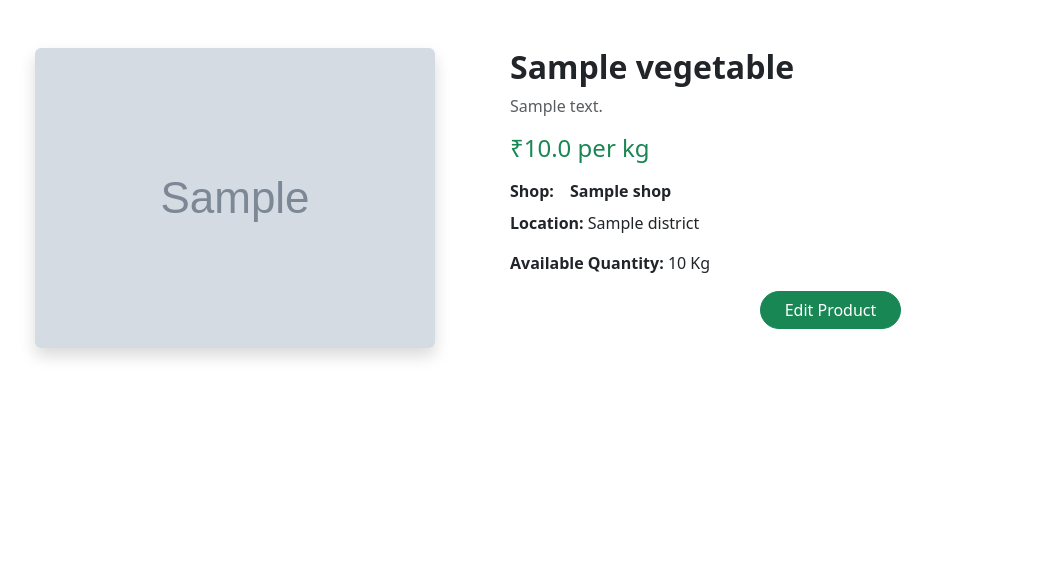
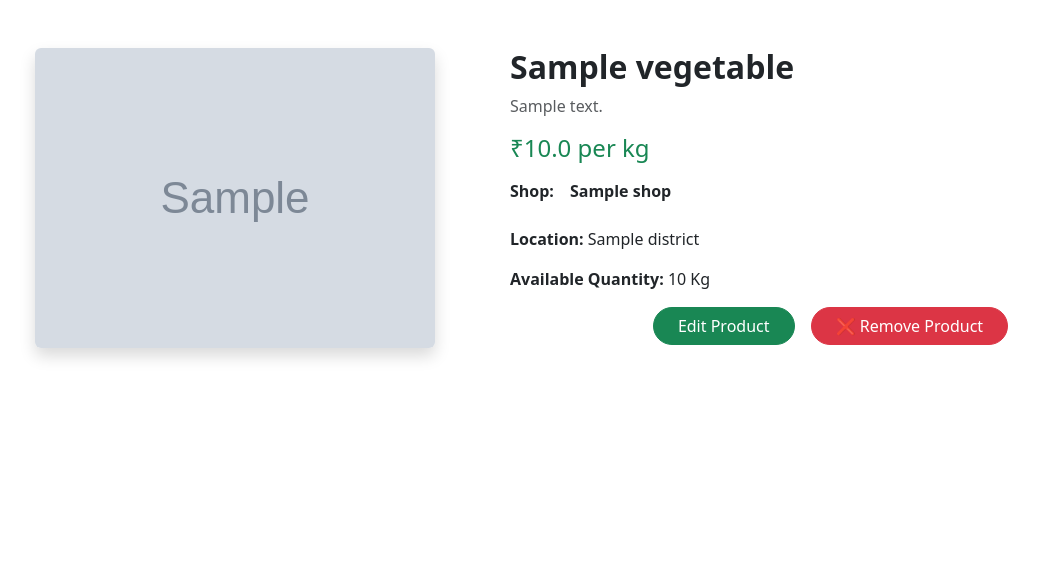
Before and after one commit to PYEXPO25/T043_CODECRAFTERS, a Django app: a page that uses source/myapp/marketplace/templates/marketplace/productdetail.html in a window 1280 px wide. Shown: the part 56-641 px from the top of the page, without its empty margins (47-1086 px from the left). Run offline with Django 5.2, Linux system fonts and the light colour scheme; a user stored in the database is signed in; tables that the repository leaves empty hold one stand-in row (values such as "Sample post"); grey boxes marked "Sample" are stand-in pictures.

Commit message:
Delete product

```diff
--- a/source/myapp/marketplace/forms.py
+++ b/source/myapp/marketplace/forms.py
@@ -48,7 +48,7 @@ class SetPasswordForm(forms.Form):
 
 
 class OrderForm(forms.ModelForm):
-    quantity = forms.IntegerField(min_value=1)
+    quantity = forms.IntegerField(min_value=1,required=True)
 
 
     class Meta:
--- a/source/myapp/marketplace/templates/marketplace/productdetail.html
+++ b/source/myapp/marketplace/templates/marketplace/productdetail.html
@@ -1,7 +1,5 @@
 {% extends "marketplace/includes/base.html" %}
 {% load static %}
-
-
 
 {% block content %}
 
@@ -19,6 +17,7 @@
                 <h2 class="fw-bold">{{product.category}}</h2>
                 <p class="text-muted">{{product.description}}</p>
                 <h4 class="text-success">₹{{product.price_per_kg}} per kg</h4>
+
                 <p class="mb-0">
                     <div class="d-inline-flex align-items-center">
                         <strong class="me-2">Shop:</strong>
@@ -28,38 +27,93 @@
                             <a href="{% url 'marketplace:shop' slug=shop.slug %}" class="text-decoration-none text-dark fw-bold">{{ shop }}</a>
                         </div>
                     </div>
+                </p>
 
                 <p><strong>Location:</strong> {{shop.district.name}}</p>
                 <p><strong>Available Quantity:</strong> {{product.quantity}} Kg</p>
+
                 {% if shop.shop_owner == request.user %}
                     <div class="d-flex justify-content-center gap-3">
-
                         <a href="{% url 'marketplace:editproduct' shopslug=product.shop.slug product=product.slug %}" class="btn btn-success rounded-pill px-4">
                             Edit Product
                         </a>
+
+                        <button class="btn btn-danger rounded-pill px-4" data-bs-toggle="modal" data-bs-target="#deleteModal">
+                            ❌ Remove Product
+                        </button>
                     </div>
-
                 {% else %}
-                    <form class="d-flex flex-column align-items-center" method="POST">
+                    <form id="buyForm" class="d-flex flex-column align-items-center" method="POST">
+                        {% csrf_token %}
                         <div class="mb-3 w-100 text-center">
-                            {% csrf_token %}
                             <label for="quantity" class="form-label">Select Quantity (kg):</label>
-                            <input type="number" name="quantity" class="form-control w-50 mx-auto" id="quantity" >
+                            {% for error in form.quantity.errors %}
+                                <p class="text-danger">{{ error }}</p>
+                            {% endfor %}
+                            <input type="number" name="quantity" class="form-control w-50 mx-auto" id="quantity">
                         </div>
 
-                        <button type="submit" class="btn btn-danger px-4 py-2 rounded-pill">🚀 Buy Now</button>
+                        <button type="button" class="btn btn-danger px-4 py-2 rounded-pill" data-bs-toggle="modal" data-bs-target="#confirmModal">
+                            🚀 Buy Now
+                        </button>
                     </form>
                 {% endif %}
-
 
             </div>
         </div>
 
         {% include "marketplace/includes/messages.html" %}
 
-<footer class="bg-success text-white text-center p-3 fixed-bottom">
-    <p>© 2025 Farmer Bazar | Connecting Farmers & Consumers</p>
-</footer>
+        <footer class="bg-success text-white text-center p-3 fixed-bottom">
+            <p>© 2025 Farmer Bazar | Connecting Farmers & Consumers</p>
+        </footer>
 
+    </div>
+
+    <!-- Buy Now Confirmation Modal -->
+    <div class="modal fade" id="confirmModal" tabindex="-1" aria-labelledby="confirmModalLabel" aria-hidden="true">
+        <div class="modal-dialog modal-dialog-centered">
+            <div class="modal-content">
+                <div class="modal-header">
+                    <h5 class="modal-title fw-bold text-danger" id="confirmModalLabel">Confirm Order</h5>
+                    <button type="button" class="btn-close" data-bs-dismiss="modal" aria-label="Close"></button>
+                </div>
+                <div class="modal-body text-center">
+                    <p class="fs-5">Do you want to place the order at <span class="fw-bold text-success">{{ shop }}</span>?</p>
+                </div>
+                <div class="modal-footer justify-content-center">
+                    <button type="button" class="btn btn-danger px-4" data-bs-dismiss="modal">Cancel</button>
+                    <button type="submit" class="btn btn-success px-4" onclick="submitForm()">Yes, Place Order</button>
+                </div>
+            </div>
+        </div>
+    </div>
+
+    <!-- Remove Product Confirmation Modal -->
+    <div class="modal fade" id="deleteModal" tabindex="-1" aria-labelledby="deleteModalLabel" aria-hidden="true">
+        <div class="modal-dialog modal-dialog-centered">
+            <div class="modal-content">
+                <div class="modal-header">
+                    <h5 class="modal-title fw-bold text-danger" id="deleteModalLabel">Confirm Deletion</h5>
+                    <button type="button" class="btn-close" data-bs-dismiss="modal" aria-label="Close"></button>
+                </div>
+                <div class="modal-body text-center">
+                    <p class="fs-5">Are you sure you want to remove <span class="fw-bold text-success">{{ product.category }}</span> from your shop?</p>
+                </div>
+                <div class="modal-footer justify-content-center">
+                    <button type="button" class="btn btn-secondary px-4" data-bs-dismiss="modal">Cancel</button>
+                    <a href="{% url 'marketplace:removeproduct' shopslug=product.shop.slug product=product.slug %}" class="btn btn-danger px-4">
+                        Yes, Remove
+                    </a>
+                </div>
+            </div>
+        </div>
+    </div>
+
+    <script>
+        function submitForm() {
+            document.getElementById("buyForm").submit();
+        }
+    </script>
 
 {% endblock content %}
--- a/source/myapp/marketplace/urls.py
+++ b/source/myapp/marketplace/urls.py
@@ -14,8 +14,8 @@ urlpatterns = [
     path('myshops/',views.myshops,name="myshops"),
     path('search/',views.search_results,name="search"),
     path('<shopname>/addproduct',views.addproduct,name="addproduct"),
-    path('<shopname>/addproduct',views.addproduct,name="addproduct"),
     path('myorders/',views.myorders,name="myorders"),
     path('delete_product/<productslug>/',views.deleteproduct,name="deleteproduct"),
     path('<shopslug>/edit/<product>/',views.edit_product,name="editproduct"),
+     path("shop/<slug:shopslug>/product/<slug:product>/remove/", views.remove_product, name="removeproduct"),
 ]
--- a/source/myapp/marketplace/views.py
+++ b/source/myapp/marketplace/views.py
@@ -276,8 +276,16 @@ def edit_product(request, shopslug, product):
         form = EditProductForm(request.POST, request.FILES, instance=product)
         if form.is_valid():
             form.save()
+            messages.success(request, "Product detail updated successfully.")
             return redirect('marketplace:showproduct', shop.slug, product.slug)  # Redirect after successful edit
     else:
         form = EditProductForm(instance=product)
 
     return render(request, 'marketplace/editproduct.html', {'form': form, 'product': product})
+
+def remove_product(request, shopslug, product):
+    product_instance = get_object_or_404(Product, shop__slug=shopslug, slug=product)
+    product_instance.is_available =False
+    product_instance.save()
+    messages.success(request, "Product removed successfully.")
+    return redirect("marketplace:shop", slug=shopslug)
```
Also changed, not shown: source/myapp/marketplace/templates/marketplace/viewshop.html (+10 -1 lines).
